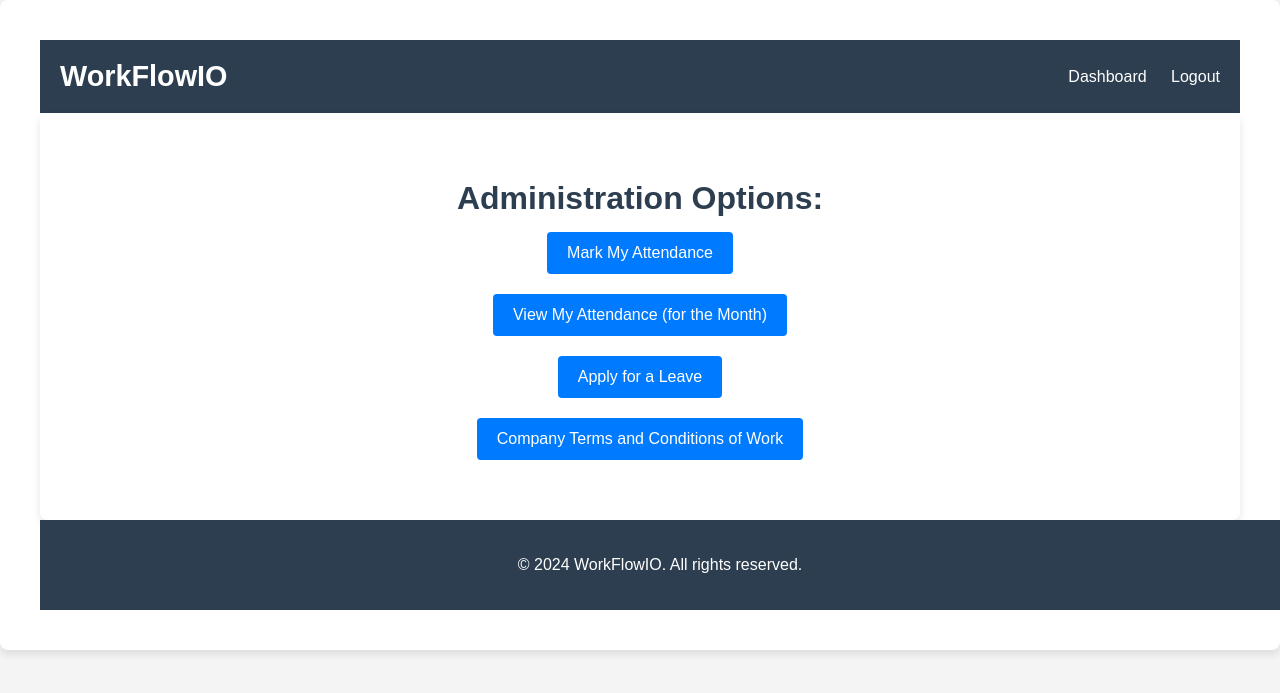
After one commit to devsalaj/WorkFlowIO2024, a Node server app: template views/administration/administration.ejs in a window 1280 px wide. The commit adds this page. Shown: the top 693 px of the page. Run offline with Node 20, Linux system fonts and the light colour scheme; the template is opened without the code that fills it, so the values that code supplies are empty; some libraries are stand-ins or nearby versions.

Commit message:
corrected mark-attendance

```diff
--- a/app.js
+++ b/app.js
@@ -6,7 +6,7 @@ const session = require('express-session');
 const expressLayouts = require('express-ejs-layouts');
 
 // Load routes
-const attendanceRoutes = require('./routes/administration-routes/attendance'); // Updated path
+const attendanceRoutes = require('./routes/administration-routes/mark-attendance'); // Updated path
 const administrationRoutes = require('./routes/administration-routes/administration'); // Updated path
 const accountsRoutes = require('./routes/accounts-routes/accounts'); // Load accounts routes
 const { getAgreementOptions, getReceivedByOptions,validateCredentials } = require('./routes/utils/generalfunctions'); // Load functions
@@ -38,7 +38,7 @@ app.use(express.json());
 app.use(express.urlencoded({ extended: true }));
 
 // Mount the routes
-app.use('/attendance', attendanceRoutes);
+//app.use('/administration/attendance', attendanceRoutes);
 app.use('/administration', administrationRoutes);
 app.use('/accounts', accountsRoutes); // This will handle routes prefixed with /accounts
 
--- a/routes/administration-routes/attendance.js
+++ b/routes/administration-routes/mark-attendance.js
@@ -13,18 +13,18 @@ function isAuthenticated(req, res, next) {
 }
 
 // GET route to render attendance marking form
-router.get('/mark-attendance', isAuthenticated, async (req, res) => {
+router.get('/', isAuthenticated, async (req, res) => {
   const username = req.session.username;
 
   // Fetch agreement options from Google Sheets or another source
   const agreementOptions = await getAgreementOptions();
 
   // Render the attendance marking page with the fetched options
-  res.render('mark-attendance', { username, agreementOptions });
+  res.render('administration/mark-attendance', { title: 'Mark Attendance',username, agreementOptions });
 });
 
 /// POST route to handle attendance submission
-router.post('/mark-attendance', isAuthenticated, async (req, res) => {
+router.post('/', isAuthenticated, async (req, res) => {
   const { agreement_id, location, current_time } = req.body;
 
   // Save attendance information (with or without location)
--- /dev/null
+++ b/views/administration/administration.ejs
@@ -0,0 +1,35 @@
+<%- include('../partials/header') %> <!-- Include your header here -->
+
+    <main>
+        <section class="navigation">
+            <h2>Administration Options:</h2>
+
+            <div class="button-container">
+                <button onclick="navigateWithLoader('/administration/mark-attendance')" class="nav-button">Mark My
+                    Attendance</button>
+            </div>
+            <div class="button-container">
+                <button onclick="navigateWithLoader('/administration/view-attendance')" class="nav-button">View My
+                    Attendance (for the Month)</button>
+            </div>
+            <div class="button-container">
+                <button onclick="navigateWithLoader('/administration/apply-leave')" class="nav-button">Apply for a
+                    Leave</button>
+            </div>
+            <div class="button-container">
+                <button onclick="navigateWithLoader('/administration/company-terms')" class="nav-button">Company Terms
+                    and Conditions of Work</button>
+            </div>
+        </section>
+    </main>
+    <script>
+        // Function to show loader and navigate
+        function navigateWithLoader(url) {
+            document.getElementById('loader').style.display = 'flex';
+            setTimeout(() => {
+                window.location.href = url;
+            }, 300);
+        }
+    </script>
+
+    <%- include('../partials/footer') %> <!-- Include your footer here -->
--- a/views/mark-attendance.ejs
+++ b/views/administration/mark-attendance.ejs
@@ -15,7 +15,7 @@
   <main>
     <h2>Mark Your Attendance</h2>
 
-    <form id="attendance-form" action="/attendance/mark-attendance" method="POST">
+    <form id="attendance-form" action="/administration/mark-attendance" method="POST">
       <div class="sub-div-transaction-form">
         <label for="agreement-id">Agreement ID:</label>
         <select id="agreement-id" class="form-control" name="agreement_id" required>
```
Also changed, not shown: routes/administration-routes/administration.js (+3 -8 lines), views/administration.ejs (deleted, +0 -21 lines).
